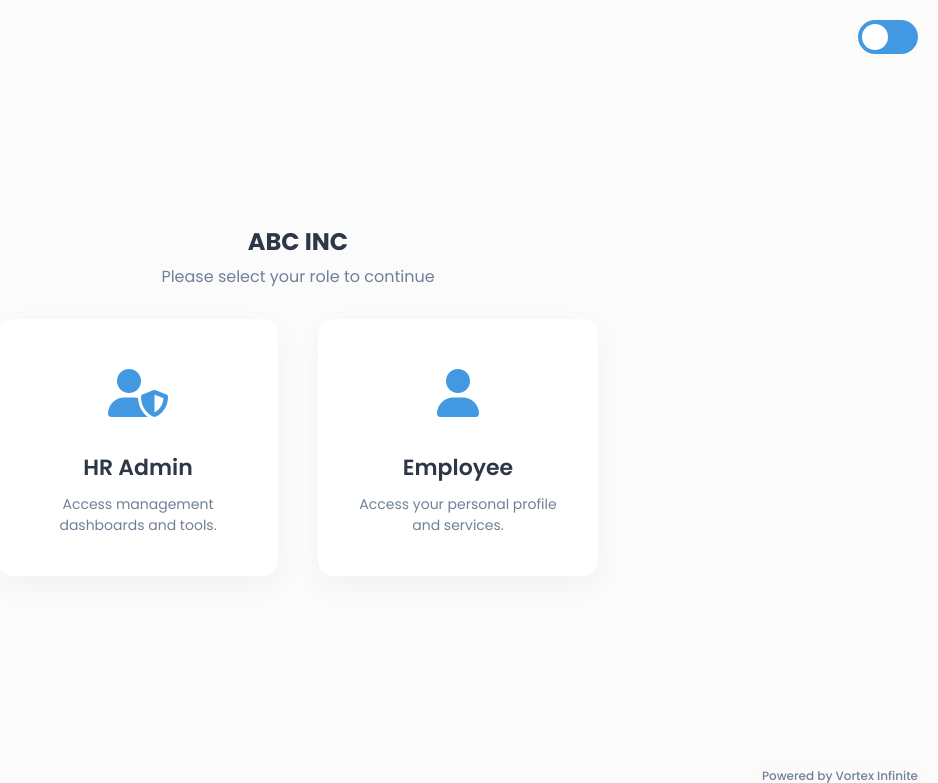
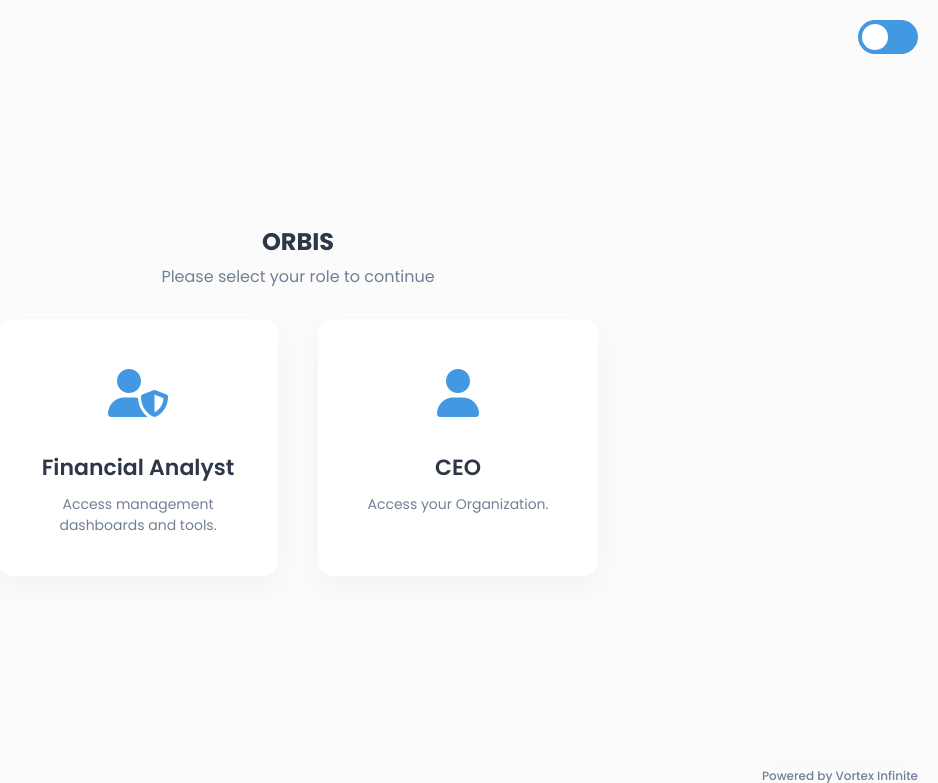
Before and after one commit to Vortex-Infinite/Business-Analyst, a Django app: page / in a window 1280 px wide. Shown: the top 783 px of the page, without its empty margins (342-1280 px from the left). Run offline with Django 5.2, Linux system fonts and the light colour scheme.

Commit message:
Name is get changed and moving into dashboard

```diff
--- a/core/templates/dashboard.html
+++ b/core/templates/dashboard.html
@@ -4,7 +4,7 @@
 <head>
     <meta charset="UTF-8">
     <meta name="viewport" content="width=device-width, initial-scale=1.0">
-    <title>ABC INC - HR Dashboard</title>
+    <title>ORBIS - Financial Dashboard</title>
     <link rel="stylesheet" href="{% static 'assets/css/dashboard.css' %}">
     <link rel="stylesheet" href="{% static 'assets/css/dashboard_style.css' %}">
     <link rel="stylesheet" href="https://cdnjs.cloudflare.com/ajax/libs/font-awesome/6.0.0-beta3/css/all.min.css">
--- a/core/templates/index.html
+++ b/core/templates/index.html
@@ -4,7 +4,7 @@
 <head>
     <meta charset="UTF-8">
     <meta name="viewport" content="width=device-width, initial-scale=1.0">
-    <title>ABC INC - Welcome</title>
+    <title>ORBIS - Business Analyst</title>
     <link rel="stylesheet" href="{% static 'assets/css/style.css' %}">
     <link rel="stylesheet" href="https://cdnjs.cloudflare.com/ajax/libs/font-awesome/6.0.0-beta3/css/all.min.css">
 </head>
@@ -22,7 +22,7 @@
     </div>
 
     <main class="portal-container">
-        <h1 class="company-name">ABC INC</h1>
+        <h1 class="company-name">ORBIS</h1>
         <p class="portal-subtitle">Please select your role to continue</p>
 
        <!-- Demo Credentials Info
@@ -47,13 +47,13 @@
         <nav class="portal-selection" role="navigation" aria-label="Role selection">
             <a href="{% url 'hr_login' %}" class="portal-card" role="button" aria-label="Access HR Admin portal">
                 <div class="portal-icon" aria-hidden="true"><i class="fas fa-user-shield"></i></div>
-                <h3>HR Admin</h3>
+                <h3>Financial Analyst</h3>
                 <p>Access management dashboards and tools.</p>
             </a>
             <a href="{% url 'employee_login' %}" class="portal-card" role="button" aria-label="Access Employee portal">
                 <div class="portal-icon" aria-hidden="true"><i class="fas fa-user"></i></div>
-                <h3>Employee</h3>
-                <p>Access your personal profile and services.</p>
+                <h3>CEO</h3>
+                <p>Access your Organization.</p>
             </a>
         </nav>
     </main>
```
Also changed, not shown: core/templates/hr_login.html (+4 -4 lines).
